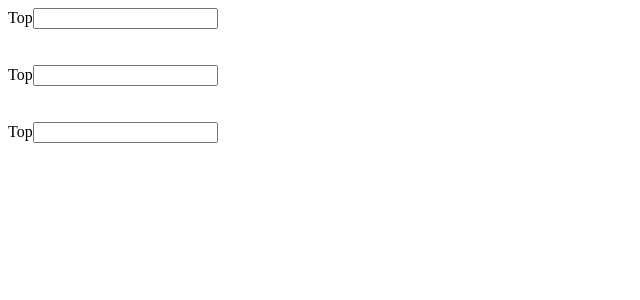
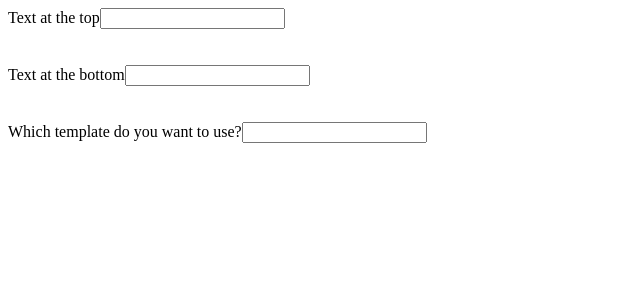
Before and after one commit to martfojt/react-meme-generator, a React app: page / in a window 1280 px wide. Shown: the top 300 px of the page, without its empty margins (0-640 px from the left). Built offline with nearby package versions, Linux system fonts and the light colour scheme.

Commit message:
Edit component so it can be used with multiple different labels and use them in the main app file

```diff
--- a/src/App.js
+++ b/src/App.js
@@ -3,13 +3,16 @@ import InputField from './components.js';
 export default function App() {
   return (
     <div>
-      <InputField />
+      <InputField label="Text at the top" inputId="topInput" />
       <br />
       <br />
-      <InputField />
+      <InputField label="Text at the bottom" inputId="bottomInput" />
       <br />
       <br />
-      <InputField />
+      <InputField
+        label="Which template do you want to use?"
+        inputId="templateInput"
+      />
     </div>
   );
 }
--- a/src/components.js
+++ b/src/components.js
@@ -1,19 +1,19 @@
 import React, { useState } from 'react';
 
 // Input field component
-const InputField = () => {
+function InputField({ label, inputId }) {
   const [inputValue, setInputValue] = useState('');
 
   return (
     <div>
-      <label htmlFor="example">Top</label>
+      <label htmlFor={inputId}>{label}</label>
       <input
-        id="example"
+        id={inputId}
         value={inputValue}
         onChange={(e) => setInputValue(e.target.value)}
       />
     </div>
   );
-};
+}
 
 export default InputField;
```
